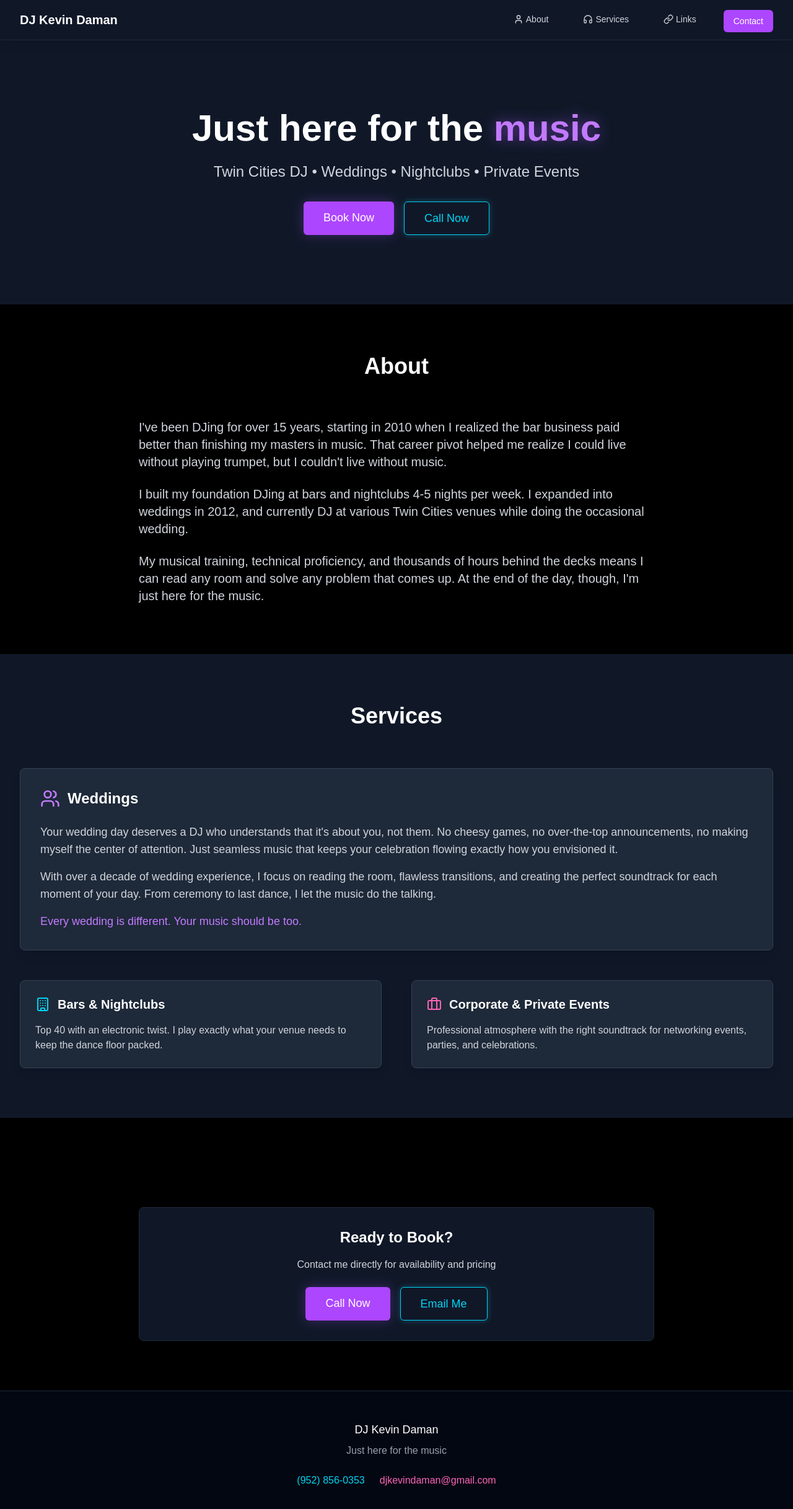
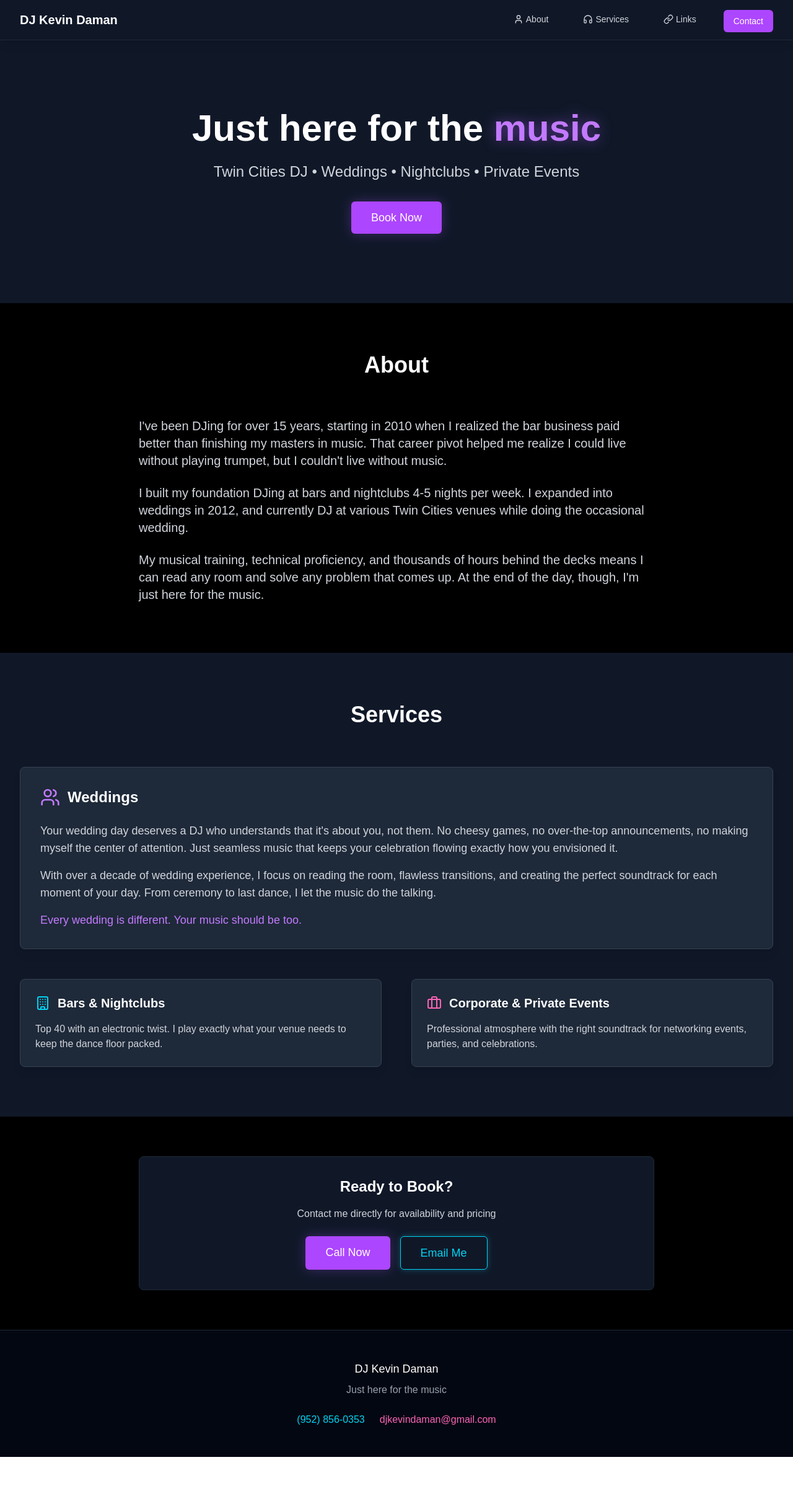
Before and after one commit to kevinedaman/djkevindaman, a Next.js app: page / in a window 1280 px wide. Shown: the top 2434 px of the page at 62% size. After the commit the page ends 2350 px from the top, so only its background shows below. Built offline with nearby package versions, Linux system fonts and the light colour scheme.

Commit message:
fix: favicon and styling

```diff
--- a/src/app/links/page.tsx
+++ b/src/app/links/page.tsx
@@ -1,7 +1,7 @@
 'use client';
 
 import { useState } from 'react';
-import { ExternalLink, Music, CreditCard, Menu, X, Home, User, Headphones } from 'lucide-react';
+import { ExternalLink, Music, CreditCard, Menu, X, Home, User, Headphones, Phone } from 'lucide-react';
 import Link from 'next/link';
 import { BookNow } from '../../components/book-now';
 
@@ -121,8 +121,9 @@ export default function LinksPage() {
               <Link
                 href="/#contact"
                 onClick={toggleMenu}
-                className="text-gray-300 hover:text-purple-400 px-3 py-2 text-base font-medium transition-colors"
+                className="text-gray-300 hover:text-purple-400 px-3 py-2 text-base font-medium transition-colors flex items-center gap-2"
               >
+                <Phone className="h-4 w-4" />
                 Contact
               </Link>
             </div>
@@ -138,7 +139,8 @@ export default function LinksPage() {
           </div>
           <h1 className="text-4xl md:text-5xl font-bold text-white mb-6">
             Connect with
-            <span className="text-purple-400 drop-shadow-[0_0_10px_rgba(168,85,247,0.5)]"> DJ Kevin</span>
+            <br className="md:hidden" />
+            <span className="text-purple-400 drop-shadow-[0_0_10px_rgba(168,85,247,0.5)]"> DJ Kevin Daman</span>
           </h1>
           <p className="text-xl text-gray-300 mb-8 max-w-2xl mx-auto">
             Find me across the web - from playlists and mixes to event updates and behind-the-scenes content
--- a/src/app/page.tsx
+++ b/src/app/page.tsx
@@ -1,7 +1,7 @@
 'use client';
 
 import { useState } from 'react';
-import { Users, Building, Briefcase, Menu, X, Link as LinkIcon, User, Headphones } from 'lucide-react';
+import { Users, Building, Briefcase, Menu, X, Link as LinkIcon, User, Headphones, Phone } from 'lucide-react';
 import Link from 'next/link';
 import { BookNow } from '../components/book-now';
 
@@ -98,8 +98,9 @@ export default function DJWebsite() {
               <a
                 href="#contact"
                 onClick={toggleMenu}
-                className="text-gray-300 hover:text-purple-400 px-3 py-2 text-base font-medium transition-colors"
+                className="text-gray-300 hover:text-purple-400 px-3 py-2 text-base font-medium transition-colors flex items-center gap-2"
               >
+                <Phone className="h-4 w-4" />
                 Contact
               </a>
             </div>
@@ -125,12 +126,6 @@ export default function DJWebsite() {
                   className="bg-purple-500 text-white px-8 py-3 rounded-md text-lg font-medium hover:bg-purple-600 shadow-[0_0_20px_rgba(168,85,247,0.3)] hover:shadow-[0_0_30px_rgba(168,85,247,0.5)] transition-all"
                 >
                   Book Now
-                </a>
-                <a
-                  href="tel:+19528560353"
-                  className="border border-cyan-400 text-cyan-400 px-8 py-3 rounded-md text-lg font-medium hover:bg-cyan-400 hover:text-black transition-colors shadow-[0_0_10px_rgba(34,211,238,0.3)]"
-                >
-                  Call Now
                 </a>
               </div>
             </div>
@@ -217,7 +212,7 @@ export default function DJWebsite() {
       </section>
 
       {/* Contact Section */}
-      <section id="contact" className="py-20 bg-black">
+      <section id="contact" className="pb-16 bg-black">
         <div className="max-w-4xl mx-auto px-4 sm:px-6 lg:px-8">
           <BookNow />
         </div>
```
Also changed, not shown: src/app/favicon.svg (added).
